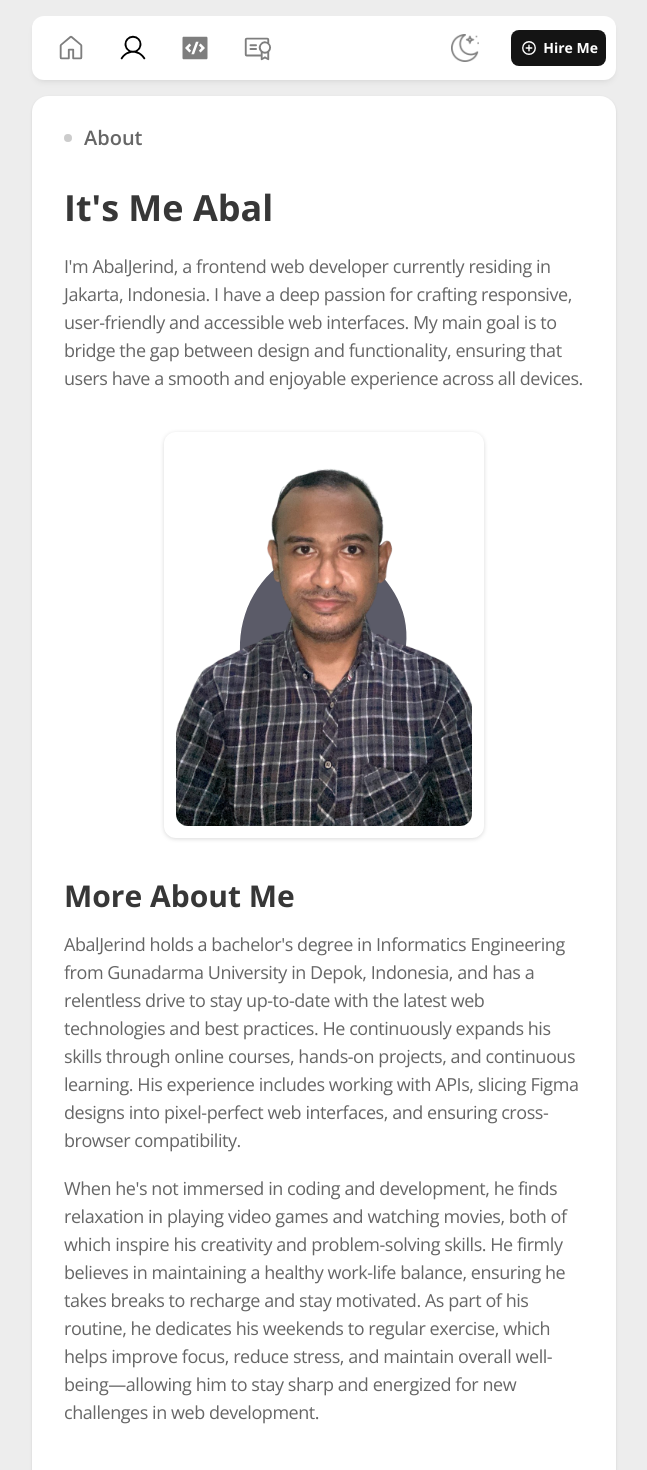
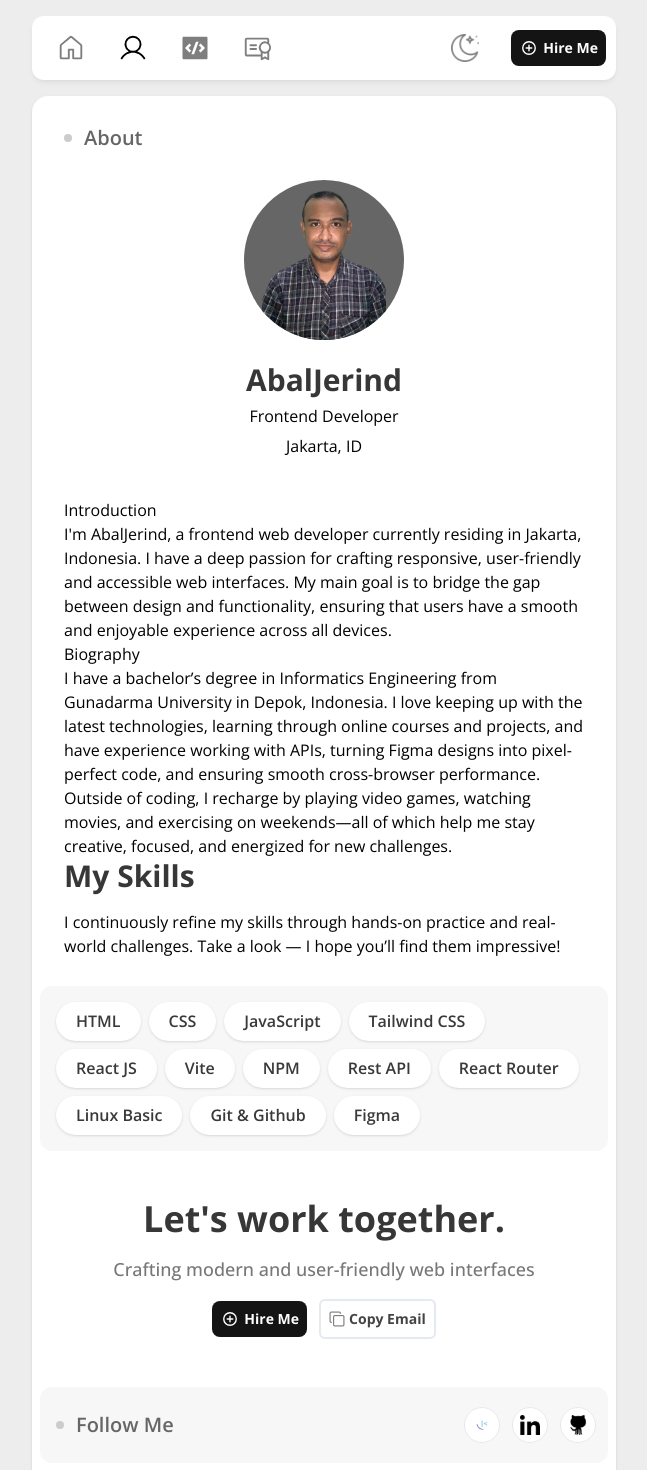
Before and after one commit to Abaljerind/portofolio-jerind, a React (Vite) app: page /about in a window 1280 px wide. Shown: the top 1470 px of the page, without its empty margins (316-963 px from the left). Built offline with nearby package versions, Linux system fonts and the light colour scheme.

Commit message:
Refactor(About): simplify page about
Change the structure of page about
Put image and a few text on top of the page
Add Introduction and Biography section
Change some styles using utility from tailwindcss

```diff
--- a/src/pages/About.jsx
+++ b/src/pages/About.jsx
@@ -33,11 +33,22 @@ function About() {
         </div>
 
         {/* profile */}
-        <div className="profile flex flex-col px-4 lg:px-6">
-          <h2 className="mb-4 text-3xl font-bold text-[#373737] md:mt-4 md:mb-6 md:text-4xl dark:text-white">
-            It's Me Abal
-          </h2>
-          <p className="mb-10 text-[16px] leading-7 tracking-tight text-[#666666] md:text-lg dark:text-[#C0C0C0]">
+        <div className="profile mt-2 flex flex-col px-4 lg:px-6">
+          <div className="mb-10 flex flex-col items-center gap-1.5">
+            <img
+              src="../images/myself.png"
+              alt="AbalJerind"
+              className="mb-4 h-40 w-40 rounded-full bg-[#666666] object-contain"
+            />
+            <h1 className="text-3xl font-bold text-[#373737] dark:text-white">
+              AbalJerind
+            </h1>
+            <p className="bio">Frontend Developer</p>
+            <p className="bio">Jakarta, ID</p>
+          </div>
+
+          <h2 className="title-heading">Introduction</h2>
+          <p className="information">
             I'm AbalJerind, a frontend web developer currently residing in
             Jakarta, Indonesia. I have a deep passion for crafting responsive,
             user-friendly and accessible web interfaces. My main goal is to
@@ -45,45 +56,16 @@ function About() {
             have a smooth and enjoyable experience across all devices.
           </p>
 
-          <div className="relative mb-10 overflow-hidden rounded-xl bg-white p-3 drop-shadow-sm md:mx-auto md:flex md:max-w-xs md:items-center md:justify-center dark:bg-[#373737]">
-            <svg
-              viewBox="0 0 200 200"
-              xmlns="http://www.w3.org/2000/svg"
-              className="absolute top-20 -z-50 md:size-64"
-            >
-              <path
-                fill="#5B5B68"
-                d="M61.6,-21.9C69.9,5.3,59.6,36.6,36.9,53.7C14.2,70.9,-20.8,73.9,-42.1,58.3C-63.5,42.8,-71.1,8.6,-61.7,-20C-52.4,-48.7,-26.2,-71.8,0.2,-71.9C26.7,-72,53.4,-49,61.6,-21.9Z"
-                transform="translate(100 100)"
-              />
-            </svg>
-            <img
-              src="../images/myself.png"
-              alt="AbalJerind"
-              className="h-auto w-full rounded-xl md:object-cover"
-            />
-          </div>
-          <h2 className="mb-4 text-3xl font-bold text-[#373737] dark:text-white">
-            More About Me
-          </h2>
-          <p className="mb-5 text-[16px] leading-7 tracking-tight text-[#666666] md:text-lg dark:text-[#C0C0C0]">
-            AbalJerind holds a bachelor's degree in Informatics Engineering from
-            Gunadarma University in Depok, Indonesia, and has a relentless drive
-            to stay up-to-date with the latest web technologies and best
-            practices. He continuously expands his skills through online
-            courses, hands-on projects, and continuous learning. His experience
-            includes working with APIs, slicing Figma designs into pixel-perfect
-            web interfaces, and ensuring cross-browser compatibility.
-          </p>
-          <p className="mb-10 text-[16px] leading-7 tracking-tight text-[#666666] md:text-lg dark:text-[#C0C0C0]">
-            When he's not immersed in coding and development, he finds
-            relaxation in playing video games and watching movies, both of which
-            inspire his creativity and problem-solving skills. He firmly
-            believes in maintaining a healthy work-life balance, ensuring he
-            takes breaks to recharge and stay motivated. As part of his routine,
-            he dedicates his weekends to regular exercise, which helps improve
-            focus, reduce stress, and maintain overall well-being—allowing him
-            to stay sharp and energized for new challenges in web development.
+          <h2 className="title-heading">Biography</h2>
+          <p className="information">
+            I have a bachelor’s degree in Informatics Engineering from Gunadarma
+            University in Depok, Indonesia. I love keeping up with the latest
+            technologies, learning through online courses and projects, and have
+            experience working with APIs, turning Figma designs into
+            pixel-perfect code, and ensuring smooth cross-browser performance.
+            Outside of coding, I recharge by playing video games, watching
+            movies, and exercising on weekends—all of which help me stay
+            creative, focused, and energized for new challenges.
           </p>
         </div>
 
@@ -91,7 +73,7 @@ function About() {
           <h2 className="mb-4 px-4 text-3xl font-bold text-[#373737] dark:text-white">
             My Skills
           </h2>
-          <p className="mb-5 px-4 text-[16px] leading-7 tracking-tight text-[#666666] md:text-lg lg:mb-7 dark:text-[#C0C0C0]">
+          <p className="information px-4 lg:mb-7">
             I continuously refine my skills through hands-on practice and
             real-world challenges. Take a look — I hope you’ll find them
             impressive!
```
